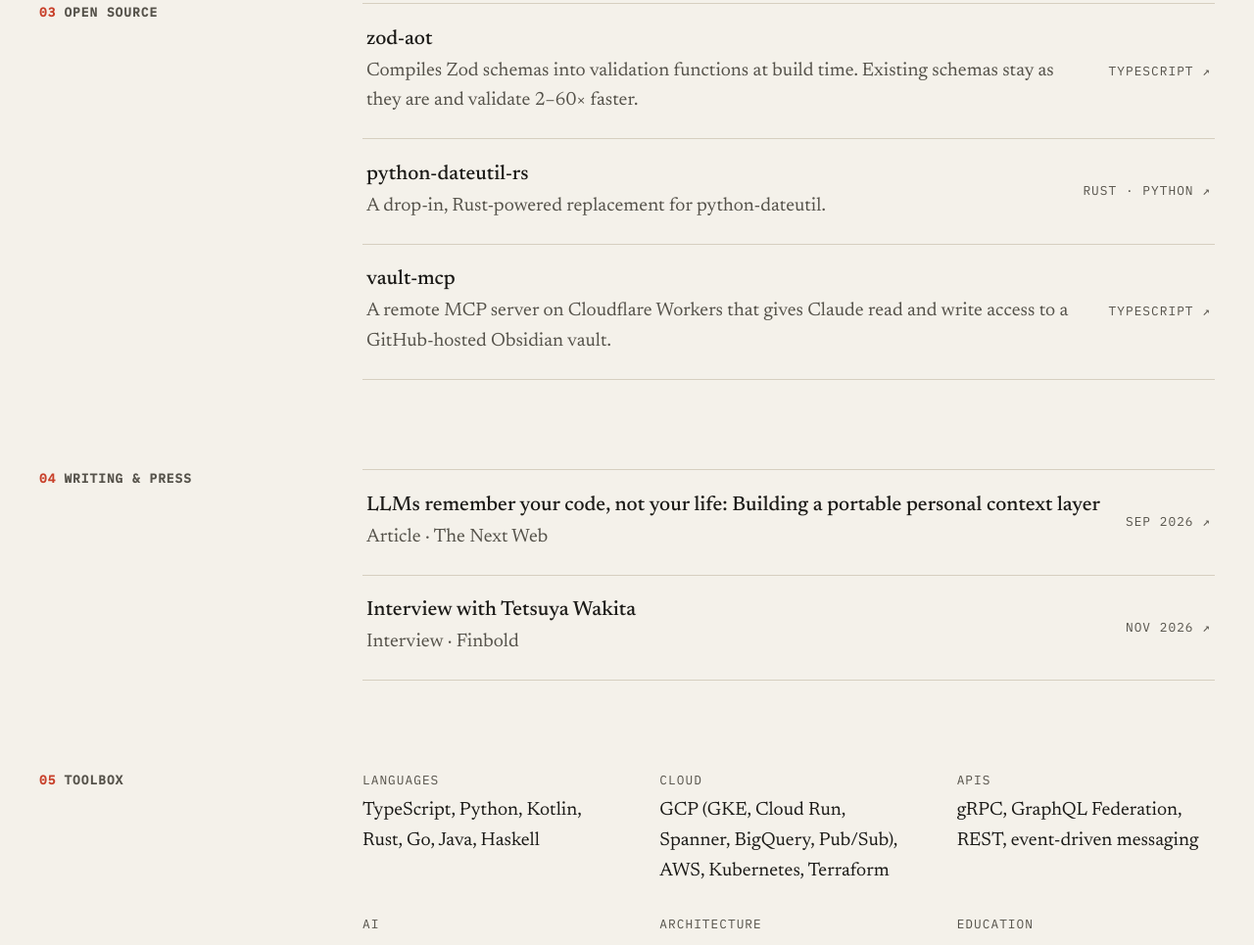
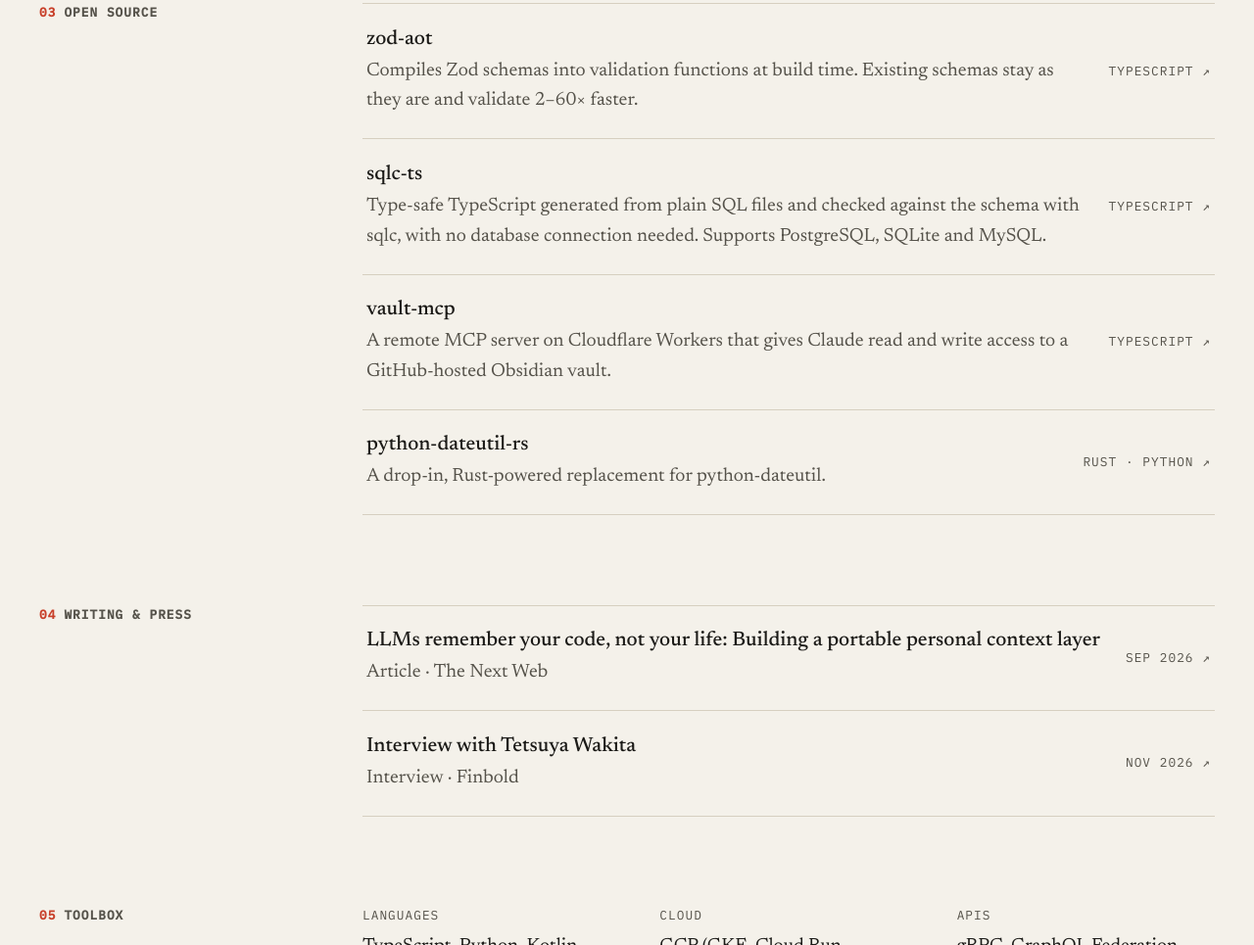
Before and after one commit to wakita181009/wakita181009.github.io, a plain HTML site: page index.html in a window 1280 px wide. Shown: the part 3062-4027 px from the top of the page at 98% size. Drawn offline with Linux system fonts and the light colour scheme.

Commit message:
feat: add sqlc-ts to open source list
Co-Authored-By: Claude Opus 5.5 <noreply@anthropic.com>

```diff
--- a/index.html
+++ b/index.html
@@ -480,10 +480,10 @@
           </a>
         </li>
         <li>
-          <a href="https://github.com/wakita181009/dateutil-rs" rel="noopener">
-            <span class="title">python-dateutil-rs</span>
-            <span class="desc">A drop-in, Rust-powered replacement for python-dateutil.</span>
-            <span class="meta label">Rust · Python <span class="arrow">↗</span></span>
+          <a href="https://github.com/wakita181009/sqlc-ts" rel="noopener">
+            <span class="title">sqlc-ts</span>
+            <span class="desc">Type-safe TypeScript generated from plain SQL files and checked against the schema with sqlc, with no database connection needed. Supports PostgreSQL, SQLite and MySQL.</span>
+            <span class="meta label">TypeScript <span class="arrow">↗</span></span>
           </a>
         </li>
         <li>
@@ -491,6 +491,13 @@
             <span class="title">vault-mcp</span>
             <span class="desc">A remote MCP server on Cloudflare Workers that gives Claude read and write access to a GitHub-hosted Obsidian vault.</span>
             <span class="meta label">TypeScript <span class="arrow">↗</span></span>
+          </a>
+        </li>
+        <li>
+          <a href="https://github.com/wakita181009/dateutil-rs" rel="noopener">
+            <span class="title">python-dateutil-rs</span>
+            <span class="desc">A drop-in, Rust-powered replacement for python-dateutil.</span>
+            <span class="meta label">Rust · Python <span class="arrow">↗</span></span>
           </a>
         </li>
       </ul>
```
